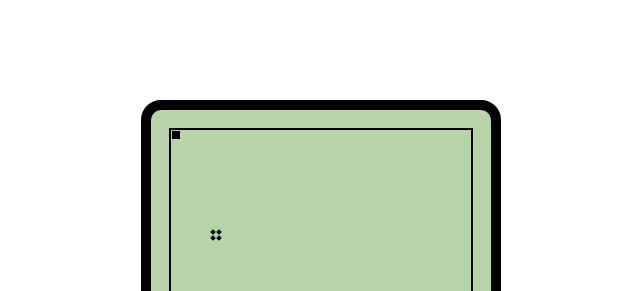
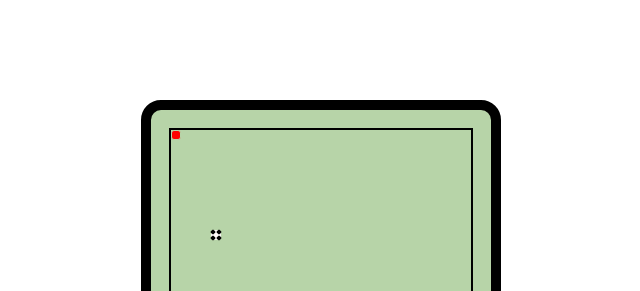
Before and after one commit to patient-fyd/HarmonyOS4, a website built with webpack: page typescript/snakeGame/src/index.html in a window 1280 px wide. Shown: the top 291 px of the page, 319-959 px from the left. Built offline with nearby package versions, Linux system fonts and the light colour scheme.

Commit message:
优化样式

```diff
--- a/typescript/snakeGame/src/index.html
+++ b/typescript/snakeGame/src/index.html
@@ -13,7 +13,7 @@
         <!--设置蛇-->
         <div id="snake">
             <!--snake内部的div表示蛇的各个部分-->
-            <div></div>
+            <div id = "head"></div>
         </div>
 
         <!--设置食物-->
--- a/typescript/snakeGame/src/style/index.less
+++ b/typescript/snakeGame/src/style/index.less
@@ -41,11 +41,21 @@ body{
 
     // 设置蛇的样式
     #snake{
+      #head{
+        width: 10px;
+        height: 10px;
+        background-color: red;
+        border: 1px solid @bg-color;
+        border-radius: 3px;
+        // 开启绝对定位
+        position: absolute;
+      }
       &>div{
         width: 10px;
         height: 10px;
         background-color: black;
         border: 1px solid @bg-color;
+        border-radius: 3px;
         // 开启绝对定位
         position: absolute;
       }
@@ -54,6 +64,8 @@ body{
       width: 10px;
       height: 10px;
       position: absolute;
+      border-radius: 10px;
+      background-color: snow;
       left: 40px;
       top: 100px;
 
@@ -67,6 +79,7 @@ body{
       &>div{
         width: 4px;
         height: 4px;
+        border-radius: 1px;
         background-color: black;
         // 设置旋转角度
         transform: rotate(45deg);
```
